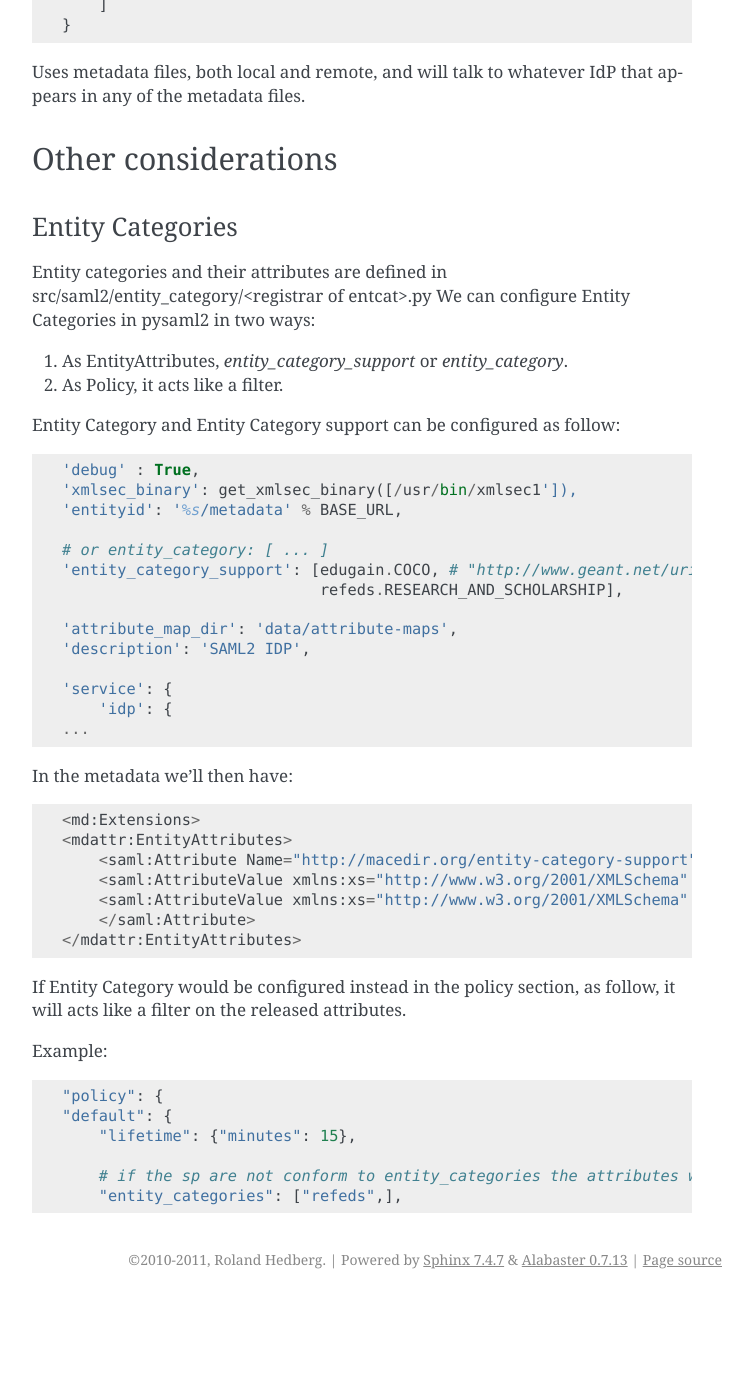
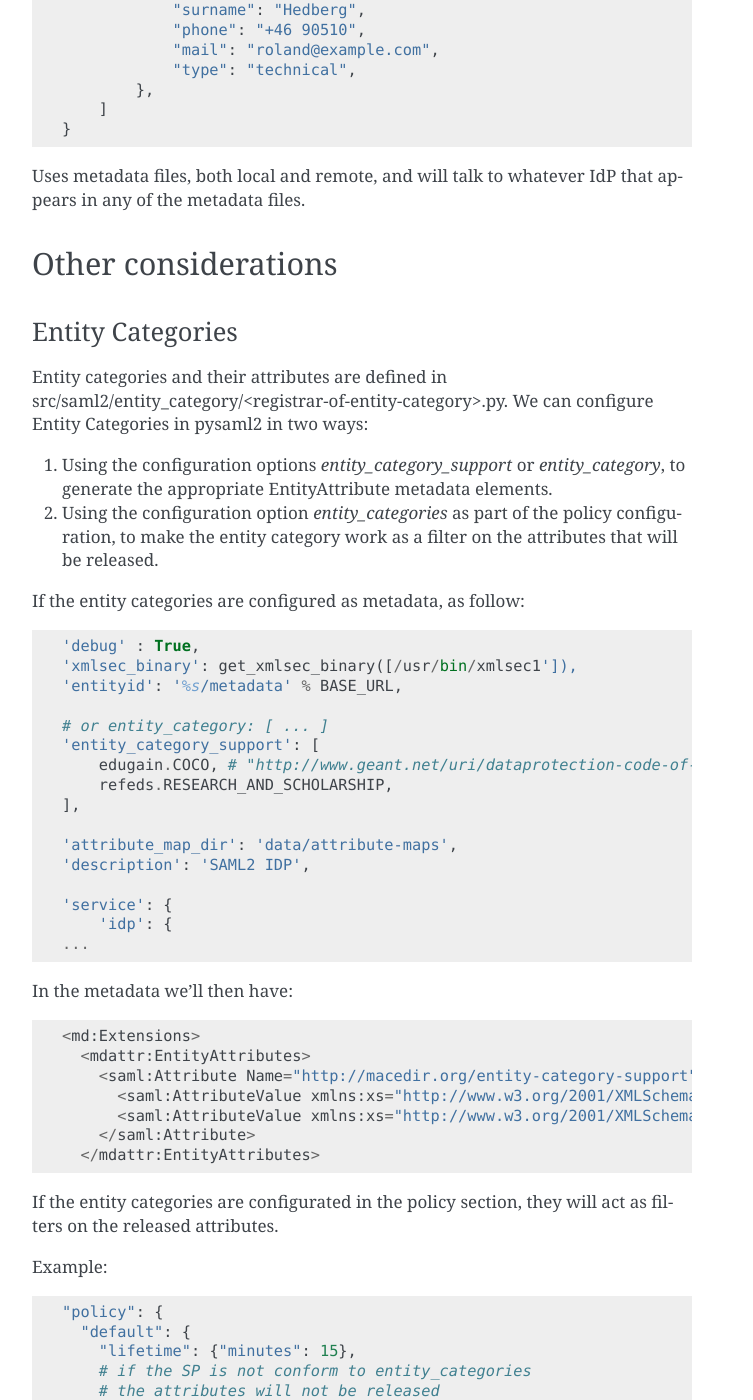
Before and after one commit to IdentityPython/pysaml2, a Sphinx documentation site: the page built from docs/howto/config.rst, in a window 1280 px wide and 1400 px high, scrolled down 23804 px. Shown: the whole window, without its empty margins (388-1141 px from the left). Built offline with Sphinx 7.4.7, drawn with Linux system fonts in a browser that asks for light colours; the version number is read from the project's files by our own code; before the commit the page ends 25103 px from its top, so only the background shows below that; some of the changed text lies outside the part shown.

Commit message:
Rephrase documentation parts
Signed-off-by: Ivan Kanakarakis <ivan.kanak@gmail.com>

```diff
--- a/docs/howto/config.rst
+++ b/docs/howto/config.rst
@@ -235,10 +235,12 @@ encryption_keypairs
 Indicates which certificates will be used for encryption capabilities::
 
     # Encryption
-    'encryption_keypairs': [{
-        'key_file': BASE_DIR + '/certificates/private.key',
-        'cert_file': BASE_DIR + '/certificates/public.cert',
-    }],
+    'encryption_keypairs': [
+        {
+            'key_file': BASE_DIR + '/certificates/private.key',
+            'cert_file': BASE_DIR + '/certificates/public.cert',
+        },
+    ],
 
 metadata
 ^^^^^^^^
@@ -273,7 +275,7 @@ For example::
             {
                 "url": "https://mdq.thaturl.org/",
                 "disable_ssl_certificate_validation": True,
-                "check_validity": False
+                "check_validity": False,
             },
         ],
     },
@@ -286,9 +288,11 @@ metadata signing certificates should be used.  These public keys must be
 acquired by some secure out-of-band method before being placed on the local
 file system.
 
-When using MDQ or remote, the paramenter *disable_ssl_certificate_validation*
-prevents that the validity of ssl certificate involved in the https connection
-will be verified. *check_validity* to False accept as valid the metadata that has expired.
+When the parameter *check_validity* is set to False metadata that have expired
+will be accepted as valid.
+
+When the paramenter *disable_ssl_certificate_validation* is set to True the
+validity of ssl certificate will be skipped.
 
 When using MDQ, the `freshness_period` option can be set to define a period for
 which the metadata fetched from the the MDQ server are considered fresh. After
@@ -406,8 +410,8 @@ difference you are prepared to accept.
 allow_unknown_attributes
 """"""""""""""""""""""""
 
-Indicates that attributes not configured in attribute-mapping, with
-unsupported attribute name format, will not be discarded.
+Indicates that attributes that are not recognized (they are not configured in
+attribute-mapping), will not be discarded.
 Default to False.
 
 xmlsec_binary
@@ -914,14 +920,14 @@ Example::
 only_use_keys_in_metadata
 """""""""""""""""""""""""
 
-If True prevents that the certificate contained in a
-SAML message, if present, will be used for signature verification.
+If set to False, the certificate contained in a SAML message will be used for
+signature verification.
 Default True.
 
 validate_certificate
 """"""""""""""""""""
 
-Indicates that the certificate used in signatures must be valid.
+Indicates that the certificate used in sign SAML messages must be valid.
 Default to False.
 
 logout_requests_signed
@@ -1088,21 +1094,29 @@ Other considerations
 
 Entity Categories
 -----------------
-Entity categories and their attributes are defined in src/saml2/entity_category/<registrar of entcat>.py
+
+Entity categories and their attributes are defined in
+src/saml2/entity_category/<registrar-of-entity-category>.py.
 We can configure Entity Categories in pysaml2 in two ways:
 
-1. As EntityAttributes, *entity_category_support* or *entity_category*.
-2. As Policy, it acts like a filter.
+1. Using the configuration options *entity_category_support* or
+   *entity_category*, to generate the appropriate EntityAttribute metadata
+   elements.
+2. Using the configuration option *entity_categories* as part of the policy
+   configuration, to make the entity category work as a filter on the
+   attributes that will be released.
 
-Entity Category and Entity Category support can be configured as follow::
+If the entity categories are configured as metadata, as follow::
 
     'debug' : True,
     'xmlsec_binary': get_xmlsec_binary([/usr/bin/xmlsec1']),
     'entityid': '%s/metadata' % BASE_URL,
 
     # or entity_category: [ ... ]
-    'entity_category_support': [edugain.COCO, # "http://www.geant.net/uri/dataprotection-code-of-conduct/v1"
-                                refeds.RESEARCH_AND_SCHOLARSHIP],
+    'entity_category_support': [
+        edugain.COCO, # "http://www.geant.net/uri/dataprotection-code-of-conduct/v1"
+        refeds.RESEARCH_AND_SCHOLARSHIP,
+    ],
 
     'attribute_map_dir': 'data/attribute-maps',
     'description': 'SAML2 IDP',
@@ -1114,21 +1128,21 @@ Entity Category and Entity Category support can be configured as follow::
 In the metadata we'll then have::
 
     <md:Extensions>
-    <mdattr:EntityAttributes>
+      <mdattr:EntityAttributes>
         <saml:Attribute Name="http://macedir.org/entity-category-support" NameFormat="urn:oasis:names:tc:SAML:2.0:attrname-format:uri">
-        <saml:AttributeValue xmlns:xs="http://www.w3.org/2001/XMLSchema" xsi:type="xs:string">http://www.geant.net/uri/dataprotection-code-of-conduct/v1</saml:AttributeValue>
-        <saml:AttributeValue xmlns:xs="http://www.w3.org/2001/XMLSchema" xsi:type="xs:string">http://refeds.org/category/research-and-scholarship</saml:AttributeValue>
+          <saml:AttributeValue xmlns:xs="http://www.w3.org/2001/XMLSchema" xsi:type="xs:string">http://www.geant.net/uri/dataprotection-code-of-conduct/v1</saml:AttributeValue>
+          <saml:AttributeValue xmlns:xs="http://www.w3.org/2001/XMLSchema" xsi:type="xs:string">http://refeds.org/category/research-and-scholarship</saml:AttributeValue>
         </saml:Attribute>
-    </mdattr:EntityAttributes>
+      </mdattr:EntityAttributes>
 
-If Entity Category would be configured instead in the policy section, as follow, it
-will acts like a filter on the released attributes.
+If the entity categories are configurated in the policy section, they will act
+as filters on the released attributes.
 
 Example::
 
     "policy": {
-    "default": {
+      "default": {
         "lifetime": {"minutes": 15},
-
-        # if the sp are not conform to entity_categories the attributes will not be released
+        # if the SP is not conform to entity_categories
+        # the attributes will not be released
         "entity_categories": ["refeds",],
```
Also changed, not shown: other parts of docs/howto/config.rst (+3 -1 lines).
